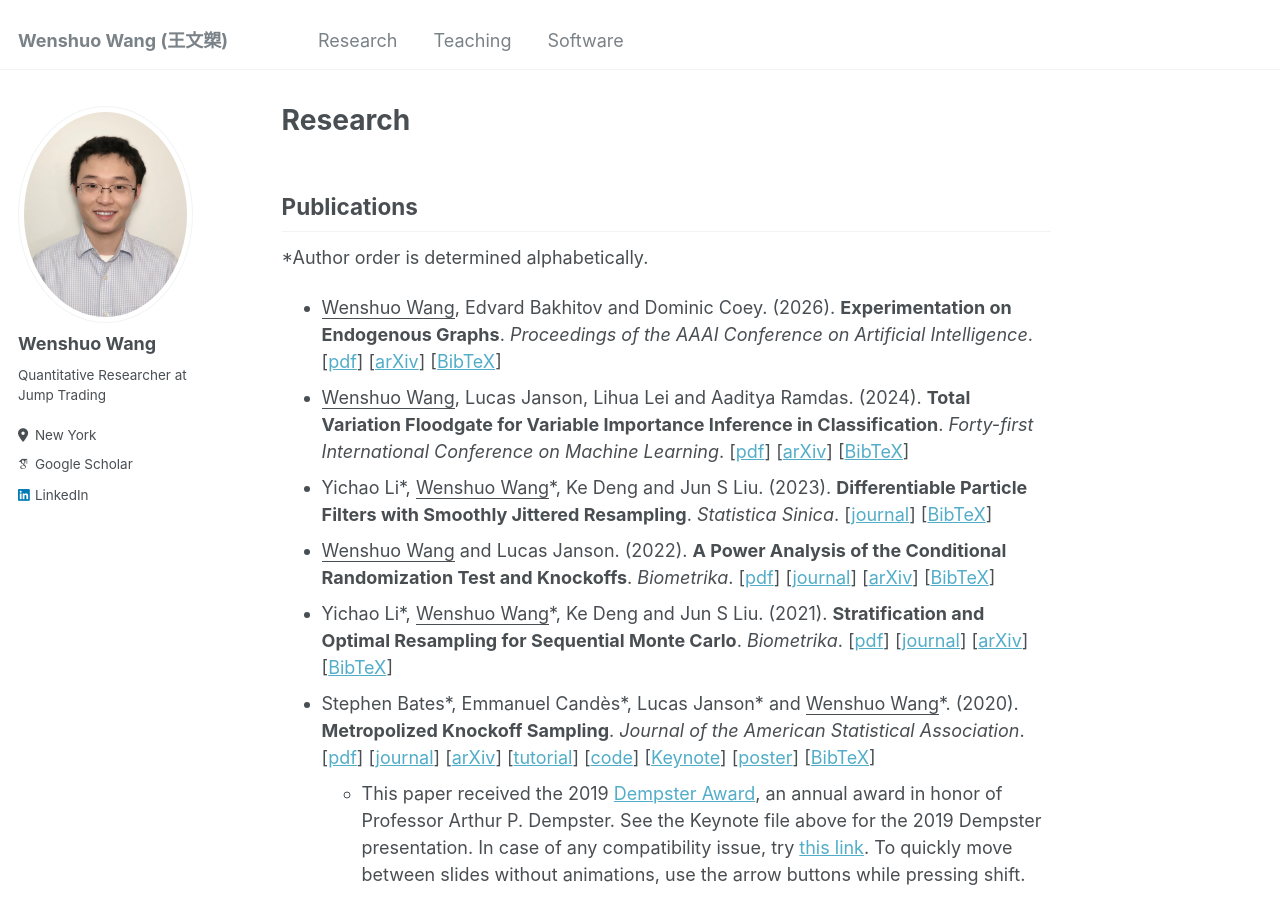
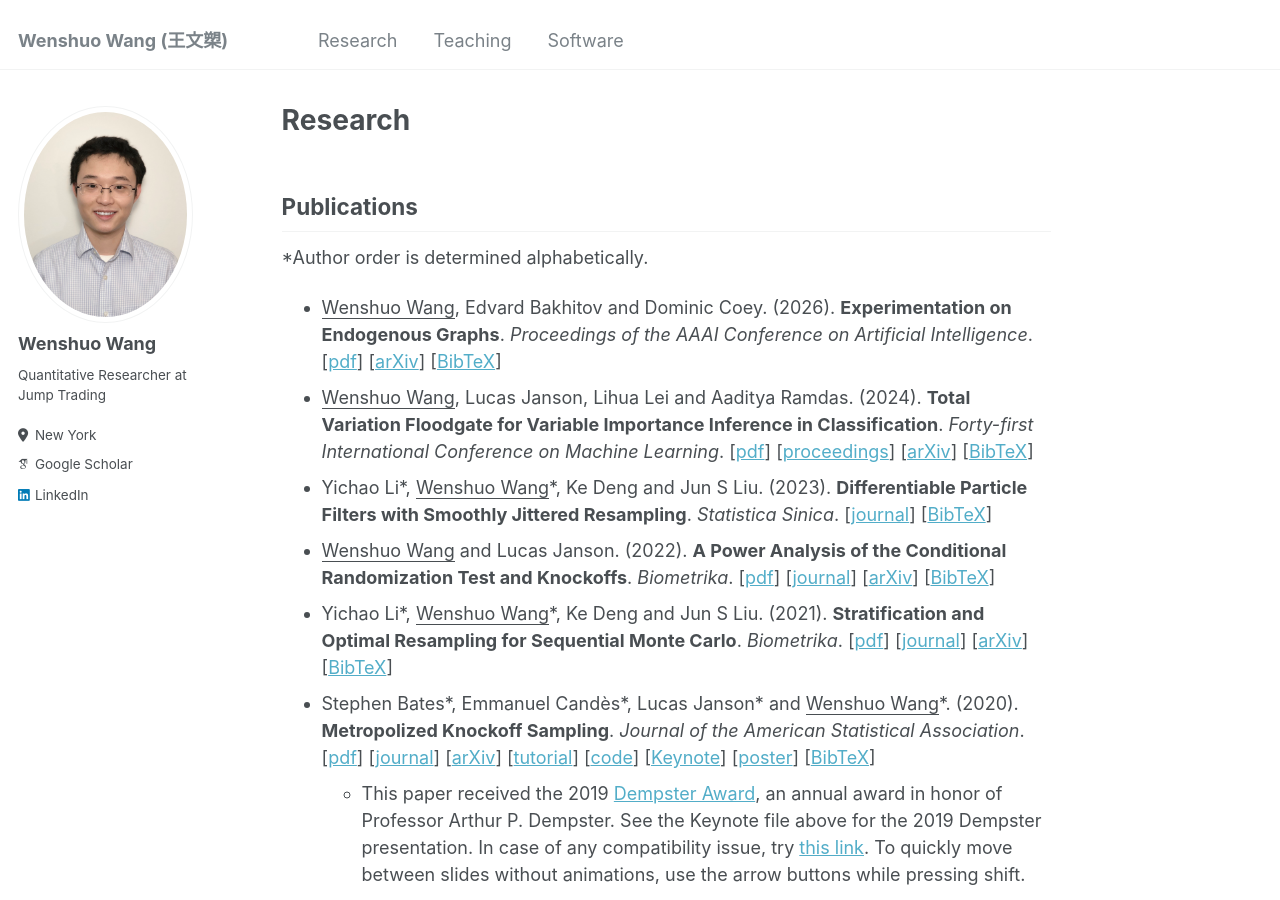
Before and after one commit to wenshuow/wenshuow.github.io, a Jekyll site: the page built from _pages/research.md, in a window 1280 px wide and 900 px high. Built offline with Jekyll 4.4.1, drawn with Linux system fonts in a browser that asks for light colours; some web fonts are replaced.

Commit message:
Add proceedings link for ETV

```diff
--- a/_pages/research.md
+++ b/_pages/research.md
@@ -7,7 +7,7 @@
 ## Publications
 \*Author order is determined alphabetically.
 - <u>Wenshuo Wang</u>, Edvard Bakhitov and Dominic Coey. (2026). <strong>Experimentation on Endogenous Graphs</strong>. <em>Proceedings of the AAAI Conference on Artificial Intelligence</em>. [<a href="./files/EEG_WBC.pdf" target="_blank">pdf</a>] [<a href="https://arxiv.org/abs/2410.09267" target="_blank">arXiv</a>] [<a href="./files/EEG_WBC.html" target="_blank">BibTeX</a>]
-- <u>Wenshuo Wang</u>, Lucas Janson, Lihua Lei and Aaditya Ramdas. (2024). <strong>Total Variation Floodgate for Variable Importance Inference in Classification</strong>. <em>Forty-first International Conference on Machine Learning</em>. [<a href="./files/ETV_WJLR.pdf" target="_blank">pdf</a>] [<a href="https://arxiv.org/abs/2309.04002" target="_blank">arXiv</a>] [<a href="./files/ETV-WJLR-2023.html" target="_blank">BibTeX</a>]
+- <u>Wenshuo Wang</u>, Lucas Janson, Lihua Lei and Aaditya Ramdas. (2024). <strong>Total Variation Floodgate for Variable Importance Inference in Classification</strong>. <em>Forty-first International Conference on Machine Learning</em>. [<a href="./files/ETV_WJLR.pdf" target="_blank">pdf</a>] [<a href="https://proceedings.mlr.press/v235/wang24ad.html" target="_blank">proceedings</a>] [<a href="https://arxiv.org/abs/2309.04002" target="_blank">arXiv</a>] [<a href="./files/ETV-WJLR-2023.html" target="_blank">BibTeX</a>]
 - Yichao Li\*, <u>Wenshuo Wang</u>\*, Ke Deng and Jun S Liu. (2023). <strong>Differentiable Particle Filters with Smoothly Jittered Resampling</strong>. <em>Statistica Sinica</em>. [<a href="https://www.jstor.org/stable/27311859" target="_blank">journal</a>] [<a href="./files/RRJ-LWDL-2023.html" target="_blank">BibTeX</a>]
 - <u>Wenshuo Wang</u> and Lucas Janson. (2022). <strong>A Power Analysis of the Conditional Randomization Test and Knockoffs</strong>. <em>Biometrika</em>. [<a href="./files/CRT_knockoffs_WJ.pdf" target="_blank">pdf</a>] [<a href="https://academic.oup.com/biomet/article-abstract/109/3/631/6415822" target="_blank">journal</a>] [<a href="https://arxiv.org/abs/2010.02304" target="_blank">arXiv</a>] [<a href="./files/CRT_knockoffs-WJ-2020.html" target="_blank">BibTeX</a>]
 - Yichao Li\*, <u>Wenshuo Wang</u>\*, Ke Deng and Jun S Liu. (2021). <strong>Stratification and Optimal Resampling for Sequential Monte Carlo</strong>. <em>Biometrika</em>. [<a href="./files/SMC_LWDL.pdf" target="_blank">pdf</a>] [<a href="https://academic.oup.com/biomet/article-abstract/109/1/181/6132360" target="_blank">journal</a>] [<a href="https://arxiv.org/abs/2004.01975" target="_blank">arXiv</a>] [<a href="./files/SMC-LWDL-2020.html" target="_blank">BibTeX</a>]
```
